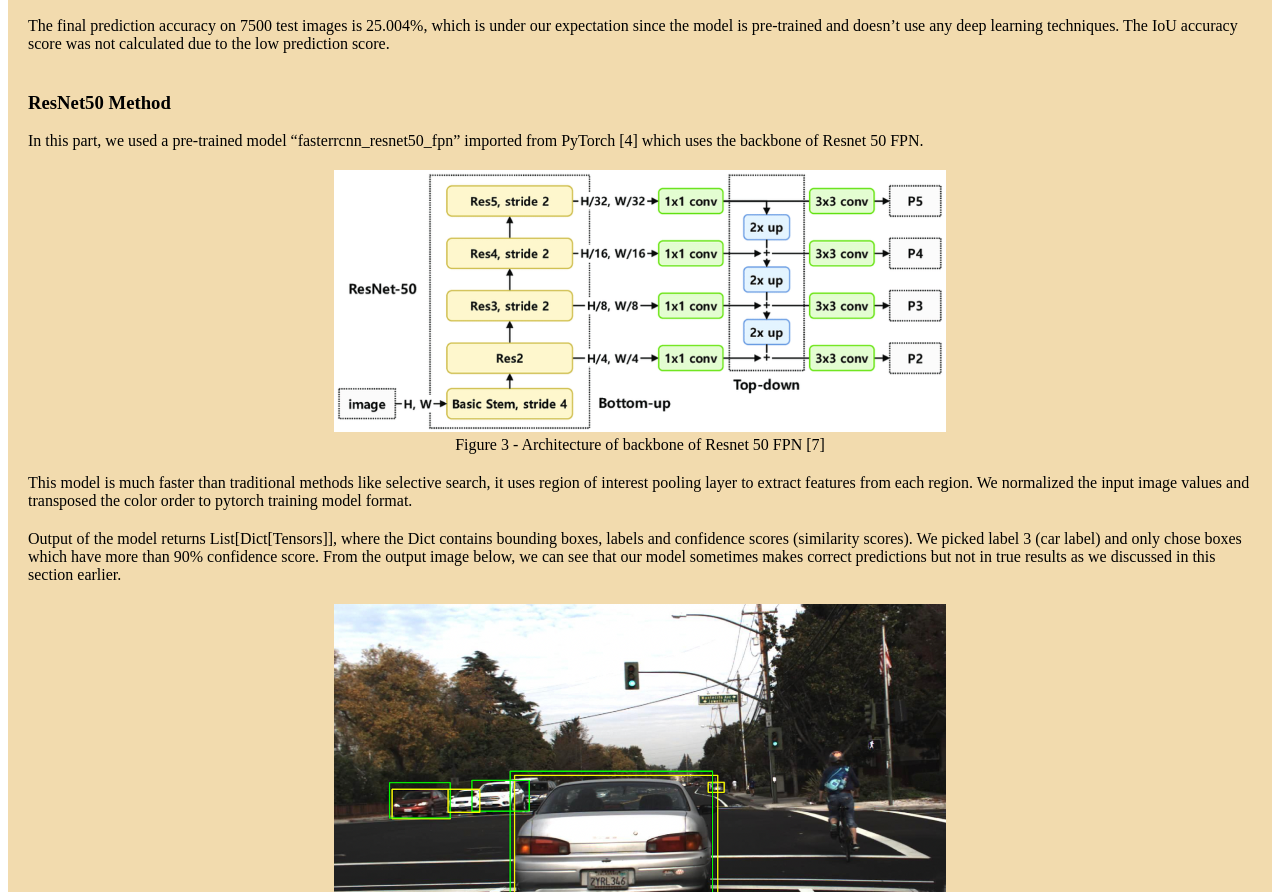
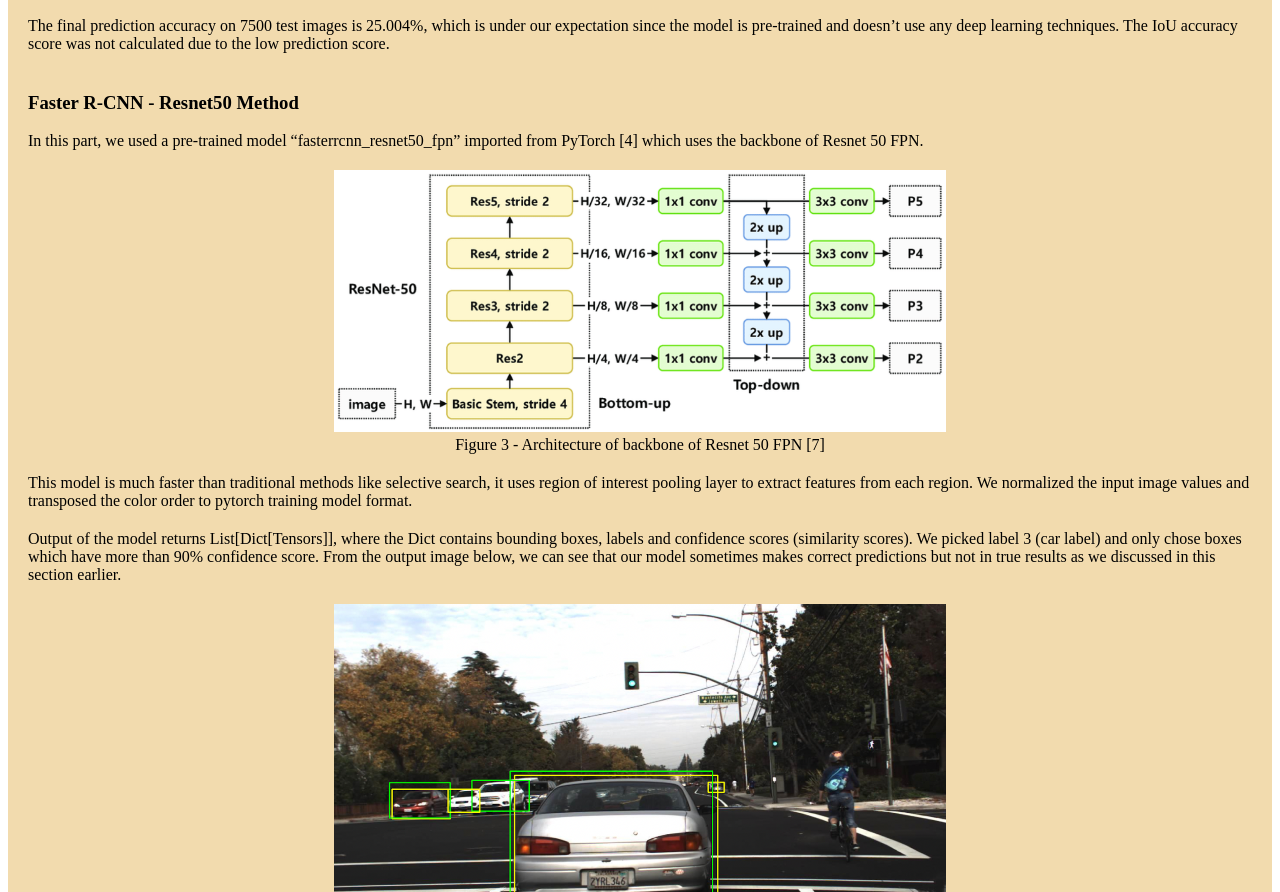
Before and after one commit to kavinchai/cv_project, a plain HTML site: page index.html in a window 1280 px wide. Shown: the part 2727-3619 px from the top of the page. Drawn offline with Linux system fonts and the light colour scheme.

Commit message:
Renamed header

```diff
--- a/index.html
+++ b/index.html
@@ -150,7 +150,7 @@
         </div>
 
         <div id="resNetMethod">
-          <h3>ResNet50 Method</h3>
+          <h3>Faster R-CNN - Resnet50 Method</h3>
           <div class="body" id="resnet1">
             <text>
               In this part, we used a pre-trained model “fasterrcnn_resnet50_fpn” imported from PyTorch [4] which uses the backbone of Resnet 50 FPN.
```
